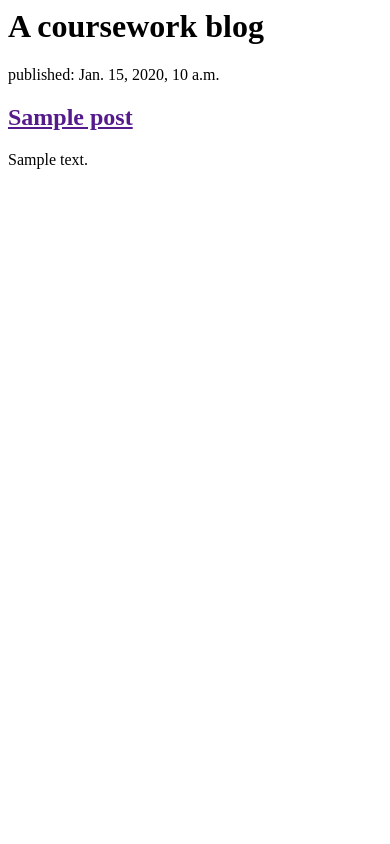
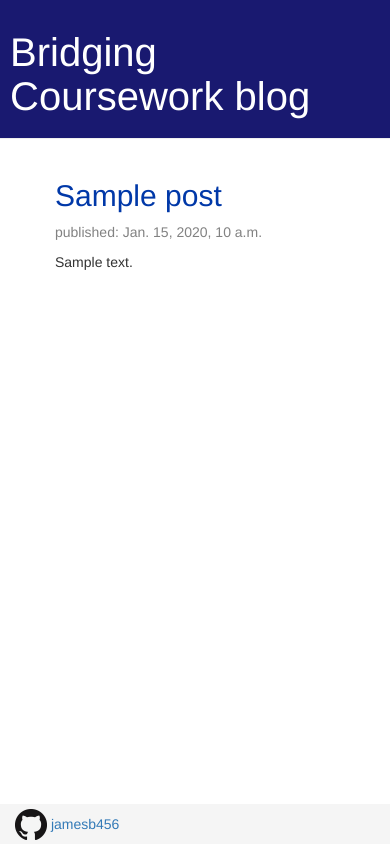
Before and after one commit to jamesb456/bridging-coursework-django, a Django app: page / in a window 390 px wide. Run offline with Django 3.2, Linux system fonts and the light colour scheme; tables that the repository leaves empty hold one stand-in row (values such as "Sample post"); some libraries are stand-ins or nearby versions.

Commit message:
CSS and layout changes

```diff
--- a/blog/models.py
+++ b/blog/models.py
@@ -1,12 +1,13 @@
 from django.conf import settings
 from django.db import models
 from django.utils import timezone
-
+from django.template.defaultfilters import slugify
 
 class Post(models.Model):
     author = models.ForeignKey(settings.AUTH_USER_MODEL, on_delete=models.CASCADE)
     title = models.CharField(max_length=200)
     text = models.TextField()
+    slug = models.SlugField()
     created_date = models.DateTimeField(default=timezone.now)
     published_date = models.DateTimeField(blank=True, null=True)
 
@@ -16,3 +17,7 @@ class Post(models.Model):
 
     def __str__(self):
         return self.title
+
+    def save(self, *args, **kwargs):
+        self.slug = self.slug or slugify(self.title)
+        super().save(*args, **kwargs)
--- /dev/null
+++ b/blog/static/css/blog.css
@@ -0,0 +1,65 @@
+h1 a{
+    color: #f1f1f1;
+}
+
+h2 a{
+    color: #0038A8;
+}
+.page-header{
+    background-color: midnightblue;
+    margin-top: 0;
+    padding: 10px 10px 10px 10px;
+}
+
+.page-header h1, .page-header h1 a, .page-header h1 a:visited, .page-header h1 a:active {
+    color: #ffffff;
+    font-size: 30pt;
+    text-decoration: none;
+}
+
+.content {
+    margin-left: 40px;
+}
+.date{
+    color: #828282
+}
+.author{
+    color: #9c9999;
+}
+
+.save {
+    float: right;
+}
+
+.post-form textarea, .post-form input {
+    width: 100%;
+}
+
+.top-menu, .top-menu:hover, .top-menu:visited {
+    color: #ffffff;
+    float: right;
+    font-size: 26pt;
+    margin-right: 20px;
+}
+
+.post {
+    margin-bottom: 70px;
+}
+
+.post h2 a{
+    color: #0038A8;
+}
+
+.post h2 a:visited{
+    color: #000000;
+}
+
+.footer {
+    position: absolute;
+    bottom: 0;
+    width: 100%;
+    /* Set the fixed height of the footer here */
+    height: 40px;
+    line-height: 40px; /* Vertically center the text there */
+    background-color: #f5f5f5;
+  }
--- /dev/null
+++ b/blog/templates/blog/base.html
@@ -0,0 +1,35 @@
+{% load static %}
+<html>
+
+<head>
+    <title>Coursework blog</title>
+    <link rel="stylesheet" href="//maxcdn.bootstrapcdn.com/bootstrap/3.2.0/css/bootstrap.min.css">
+    <link rel="stylesheet" href="//maxcdn.bootstrapcdn.com/bootstrap/3.2.0/css/bootstrap-theme.min.css">
+    <link rel="stylesheet" href="{% static 'css/blog.css' %}">
+    </link>
+    <meta name="viewport" content="width=device-width, initial-scale=1">
+</head>
+
+<body>
+    <div class="page-header">
+        <h1><a href="/">Bridging Coursework blog</a></h1>
+    </div>
+    <div class="content container">
+        <div class="row">
+            <div class="col-md-8">
+            {% block content %}
+            {% endblock %}
+            </div>
+        </div>
+    </div>
+    <footer class="footer">
+        <div class="container-fluid">
+            <a href="https://github.com/jamesb456"><img src="{% static "images/GitHub-Mark-32px.png" %}"</img> jamesb456</a>
+
+        </div>
+    </footer>
+
+</body>
+
+
+</html>
--- a/blog/templates/blog/post_list.html
+++ b/blog/templates/blog/post_list.html
@@ -1,19 +1,13 @@
-<html>
-    <head>
-        <title>Coursework blog</title>
-    </head>
-    <body>
-        <div>
-            <h1>A coursework blog</h1>
+{% extends 'blog/base.html' %}
+{% block content %}
+{% for post in posts %}
+    <div class="post">
+        <h2><a href="{% url 'post_detail' slug=post.slug %}">{{ post.title }}</a></h2>
+
+        <div class="date">
+            <p>published: {{ post.published_date }}</p>
         </div>
-
-        {% for post in posts %}
-        <div>
-            <p>published: {{ post.published_date }}</p>
-            <h2><a href="">{{ post.title}}</a></h2>
-            <p>{{ post.text|linebreaksbr }}</p>
-        </div>
-
-        {% endfor %}
-    </body>
-</html>
+        <p>{{ post.text|linebreaksbr }}</p>
+    </div>
+{% endfor %}
+{% endblock %}
--- a/blog/urls.py
+++ b/blog/urls.py
@@ -2,5 +2,6 @@ from django.urls import path
 from . import views
 
 urlpatterns = [
-    path('',views.post_list,name='post_list')
+    path('',views.post_list,name='post_list'),
+    path('post/<slug:slug>/', views.post_detail, name='post_detail'),
 ]
--- a/blog/views.py
+++ b/blog/views.py
@@ -1,8 +1,12 @@
-from django.shortcuts import render
+from django.shortcuts import render, get_object_or_404
 from .models import Post
 from django.utils import timezone
 
 # Create your views here.
 def post_list(request):
-    posts = Post.objects.filter(published_date__lte=timezone.now()).order_by('published_date')
+    posts = Post.objects.filter(published_date__lte=timezone.now()).order_by('-published_date')
     return render(request,'blog/post_list.html',{'posts': posts})
+
+def post_detail(request, slug):
+    post = get_object_or_404(Post, slug=slug)
+    return render(request, 'blog/post_detail.html', {'post': post})
```
Also changed, not shown: blog/templates/blog/post_detail.html (added, +18 -0 lines), blog/migrations/0002_post_slug_url.py (added), blog/migrations/0003_remove_post_slug_url.py (added), blog/migrations/0004_post_slug.py (added), blog/static/images/GitHub-Mark-32px.png (added).
